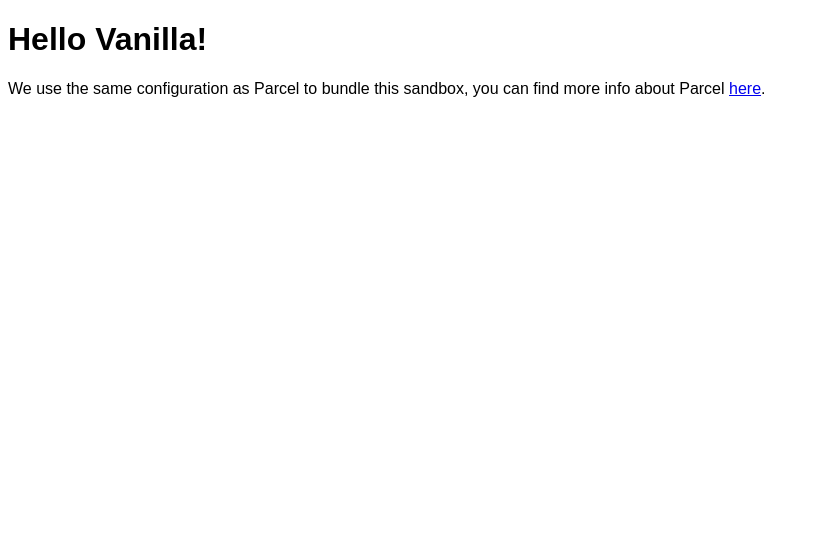
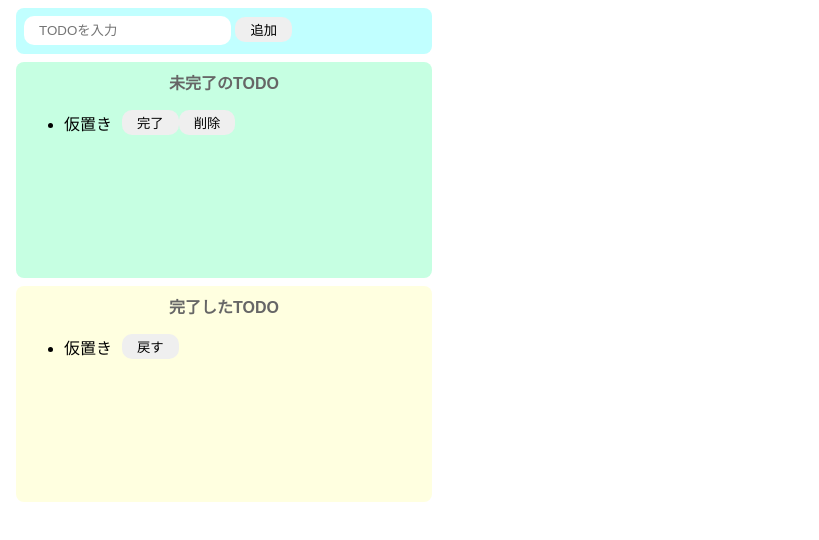
Before and after one commit to chankoyo-1014y/TODO, a website built with Parcel: page index.html in a window 1280 px wide. Shown: the whole page, without its empty margins (0-819 px from the left). Built offline with nearby package versions, Linux system fonts and the light colour scheme.

Commit message:
追加ボタンで追加

```diff
--- a/index.html
+++ b/index.html
@@ -1,16 +1,35 @@
 <!DOCTYPE html>
 <html>
+  <head>
+    <title>TODO-JS</title>
+    <meta charset="UTF-8" />
+  </head>
 
-<head>
-	<title>Parcel Sandbox</title>
-	<meta charset="UTF-8" />
-</head>
+  <body>
+    <div class="input">
+      <input id="add-text" placeholder="TODOを入力" />
+      <button id="add">追加</button>
+    </div>
+    <div class="incomplete">
+      <p class="title">未完了のTODO</p>
+      <ul id="incomplete-list">
+        <div class="list-row">
+          <li>仮置き</li>
+          <button>完了</button>
+          <button>削除</button>
+        </div>
+      </ul>
+    </div>
+    <div class="complete">
+      <p class="title">完了したTODO</p>
+      <ul>
+        <div class="list-row">
+          <li>仮置き</li>
+          <button>戻す</button>
+        </div>
+      </ul>
+    </div>
 
-<body>
-	<div id="app"></div>
-
-	<script src="src/index.js">
-	</script>
-</body>
-
+    <script src="src/index.js"></script>
+  </body>
 </html>
--- a/src/index.js
+++ b/src/index.js
@@ -1,10 +1,39 @@
 import "./styles.css";
 
-document.getElementById("app").innerHTML = `
-<h1>Hello Vanilla!</h1>
-<div>
-  We use the same configuration as Parcel to bundle this sandbox, you can find more
-  info about Parcel
-  <a href="https://parceljs.org" target="_blank" rel="noopener noreferrer">here</a>.
-</div>
-`;
+const onClickAdd = () => {
+  const inputText = document.getElementById("add-text").value;
+  document.getElementById("add-text").value = "";
+
+  /**
+   * DOM作成
+   */
+  // div生成
+  // JS上でHTMLのDOMを生成
+  const div = document.createElement("div");
+  div.className = "list-row";
+
+  // liタグ生成
+  const li = document.createElement("li");
+  li.innerText = inputText;
+
+  // 完了ボタン生成
+  const completeButton = document.createElement("button");
+  completeButton.innerText = "完了";
+  completeButton.addEventListener("click", () => {
+    alert("完了");
+  });
+  // 削除ボタン生成
+  const deleteButton = document.createElement("button");
+  deleteButton.innerText = "削除";
+  deleteButton.addEventListener("click", () => {
+    alert("削除");
+  });
+  // divタグの子要素に各要素を設定
+  div.appendChild(li);
+  div.appendChild(completeButton);
+  div.appendChild(deleteButton);
+
+  // 未完了リストに追加
+  document.getElementById("incomplete-list").appendChild(div);
+};
+document.getElementById("add").addEventListener("click", () => onClickAdd());
--- a/src/styles.css
+++ b/src/styles.css
@@ -1,3 +1,66 @@
 body {
   font-family: sans-serif;
 }
+
+input {
+  border-radius: 10px;
+  border: none;
+  padding: 7px 15px;
+  outline: none;
+}
+
+button {
+  border-radius: 10px;
+  border: none;
+  padding: 3px 15px;
+}
+
+button:hover {
+  background-color: lightslategrey;
+  color: white;
+  cursor: pointer;
+}
+
+li {
+  margin-right: 10px;
+}
+
+.input {
+  background-color: #c1ffff;
+  width: 400px;
+  height: 30px;
+  padding: 8px;
+  margin: 8px;
+  border-radius: 8px;
+}
+
+.incomplete {
+  background-color: #c6ffe2;
+  width: 400px;
+  min-height: 200px;
+  padding: 8px;
+  margin: 8px;
+  border-radius: 8px;
+}
+
+.complete {
+  background-color: #ffffe0;
+  width: 400px;
+  min-height: 200px;
+  padding: 8px;
+  margin: 8px;
+  border-radius: 8px;
+}
+
+.title {
+  text-align: center;
+  margin-top: 0;
+  font-weight: bold;
+  color: #666;
+}
+
+.list-row {
+  display: flex;
+  align-items: center;
+  padding-bottom: 5px;
+}
```
